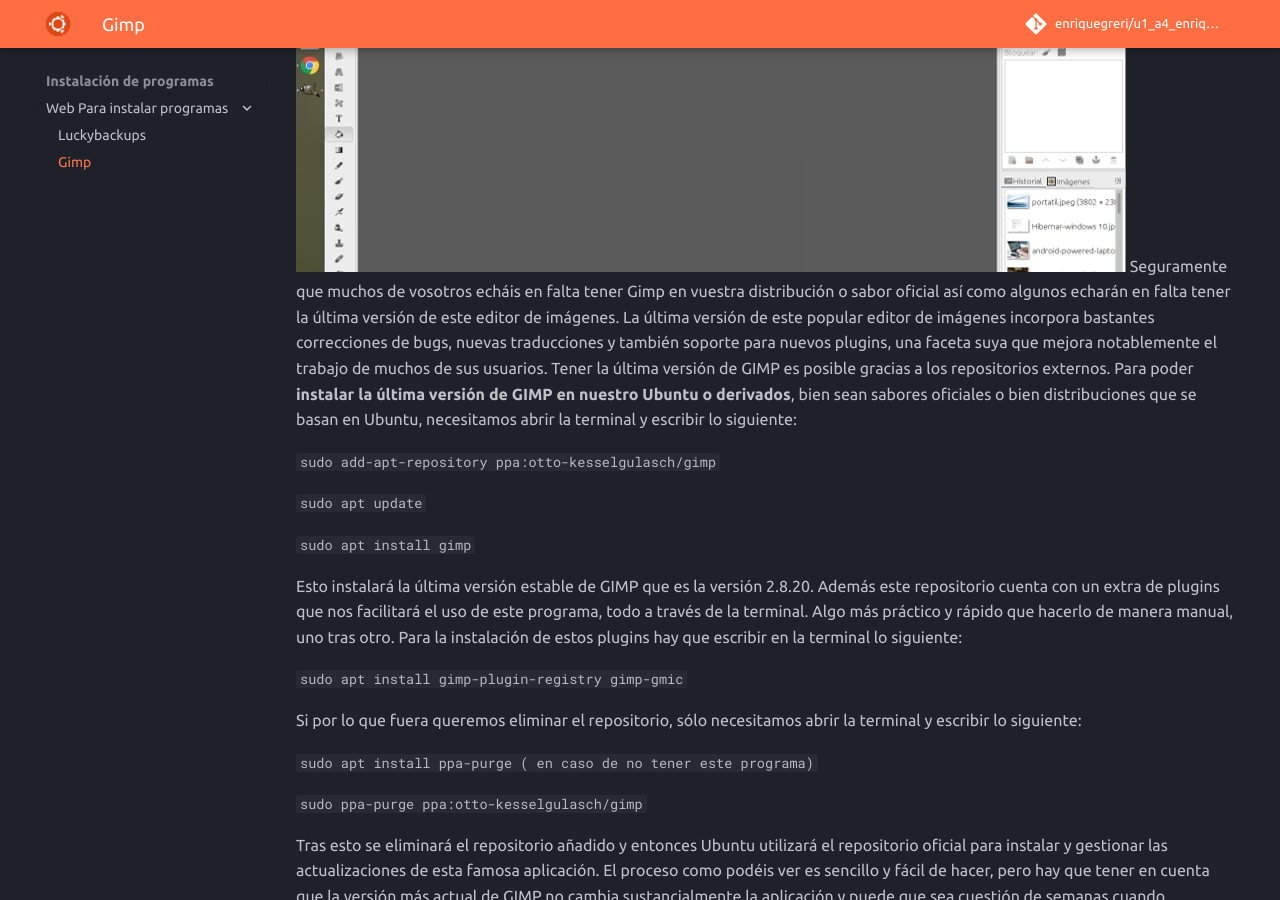
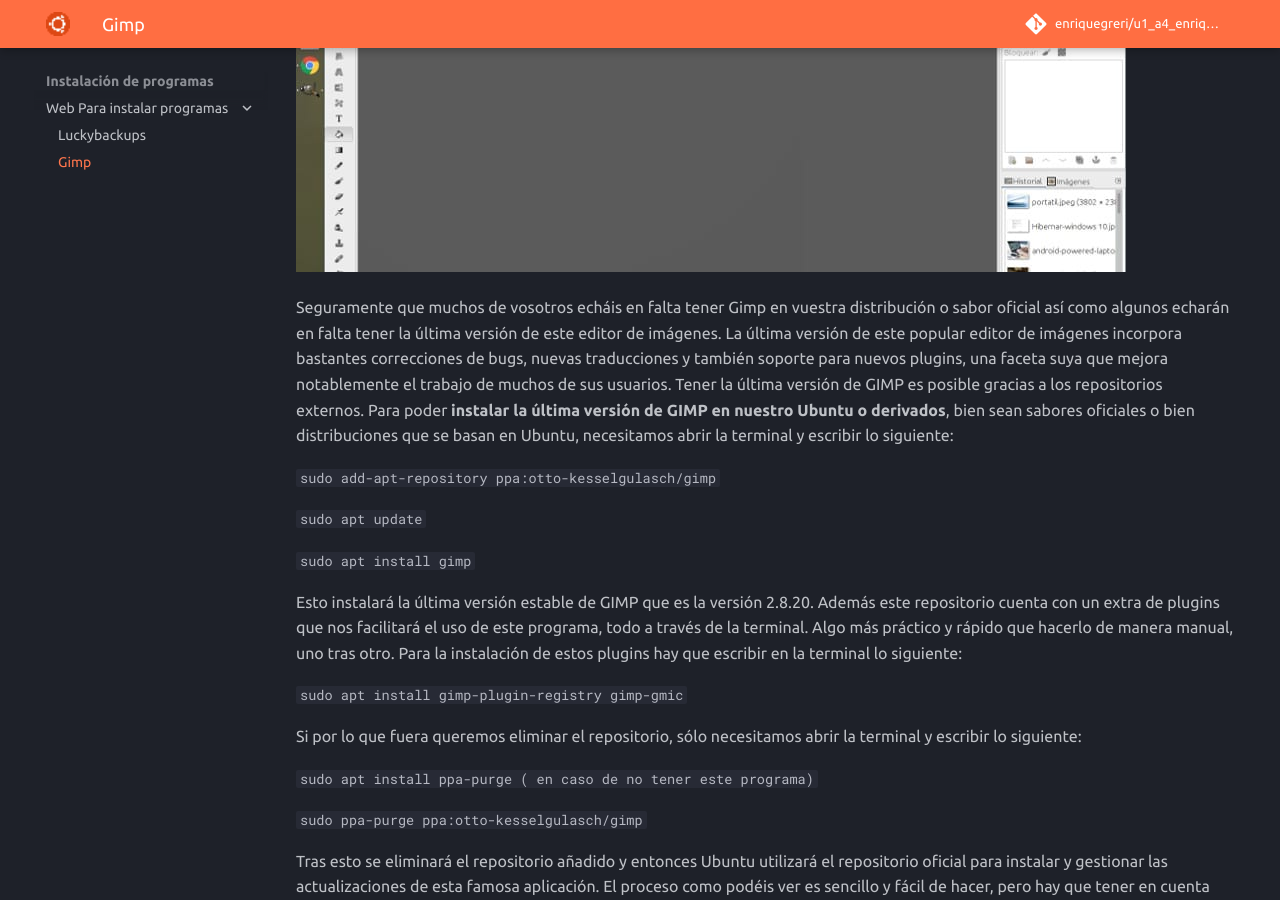
Before and after one commit to enriquegreri/u1_a4_enrique_gregori_ribera-, an MkDocs documentation site: the page built from md/gimp.md, in a window 1280 px wide and 900 px high, scrolled down 388 px. Built offline with MkDocs 1.6.1 and Material for MkDocs 9.7.7, drawn with Linux system fonts in a browser that asks for light colours; comment, search, counter and statistics services are not loaded.

Commit message:
Pagina version 1.7

```diff
--- a/docs/gimp/index.html
+++ b/docs/gimp/index.html
@@ -265,8 +265,8 @@
 
 
 <h1 id="como-instalar-la-ultima-version-de-gimp-en-nuestro-ubuntu">Cómo instalar la última versión de GIMP en nuestro Ubuntu</h1>
-<p><img alt="Screenshot" src="../img/gimp.jpg" />
-Seguramente que muchos de vosotros echáis en falta tener Gimp en vuestra distribución o sabor oficial así como algunos echarán en falta tener la última versión de este editor de imágenes.
+<p><img alt="Screenshot" src="../img/gimp.jpg" /></p>
+<p>Seguramente que muchos de vosotros echáis en falta tener Gimp en vuestra distribución o sabor oficial así como algunos echarán en falta tener la última versión de este editor de imágenes.
 La última versión de este popular editor de imágenes incorpora bastantes correcciones de bugs, nuevas traducciones y también soporte para nuevos plugins, una faceta suya que mejora notablemente el trabajo de muchos de sus usuarios. Tener la última versión de GIMP es posible gracias a los repositorios externos.
 Para poder <strong>instalar la última versión de GIMP en nuestro Ubuntu o derivados</strong>, bien sean sabores oficiales o bien distribuciones que se basan en Ubuntu, necesitamos abrir la terminal y escribir lo siguiente:</p>
 <p><code>sudo add-apt-repository ppa:otto-kesselgulasch/gimp</code></p>
--- a/md/gimp.md
+++ b/md/gimp.md
@@ -1,5 +1,6 @@
 # Cómo instalar la última versión de GIMP en nuestro Ubuntu
 ![Screenshot](img/gimp.jpg)
+
 Seguramente que muchos de vosotros echáis en falta tener Gimp en vuestra distribución o sabor oficial así como algunos echarán en falta tener la última versión de este editor de imágenes.
 La última versión de este popular editor de imágenes incorpora bastantes correcciones de bugs, nuevas traducciones y también soporte para nuevos plugins, una faceta suya que mejora notablemente el trabajo de muchos de sus usuarios. Tener la última versión de GIMP es posible gracias a los repositorios externos.
 Para poder **instalar la última versión de GIMP en nuestro Ubuntu o derivados**, bien sean sabores oficiales o bien distribuciones que se basan en Ubuntu, necesitamos abrir la terminal y escribir lo siguiente:
```
Also changed, not shown: 1 other file.
